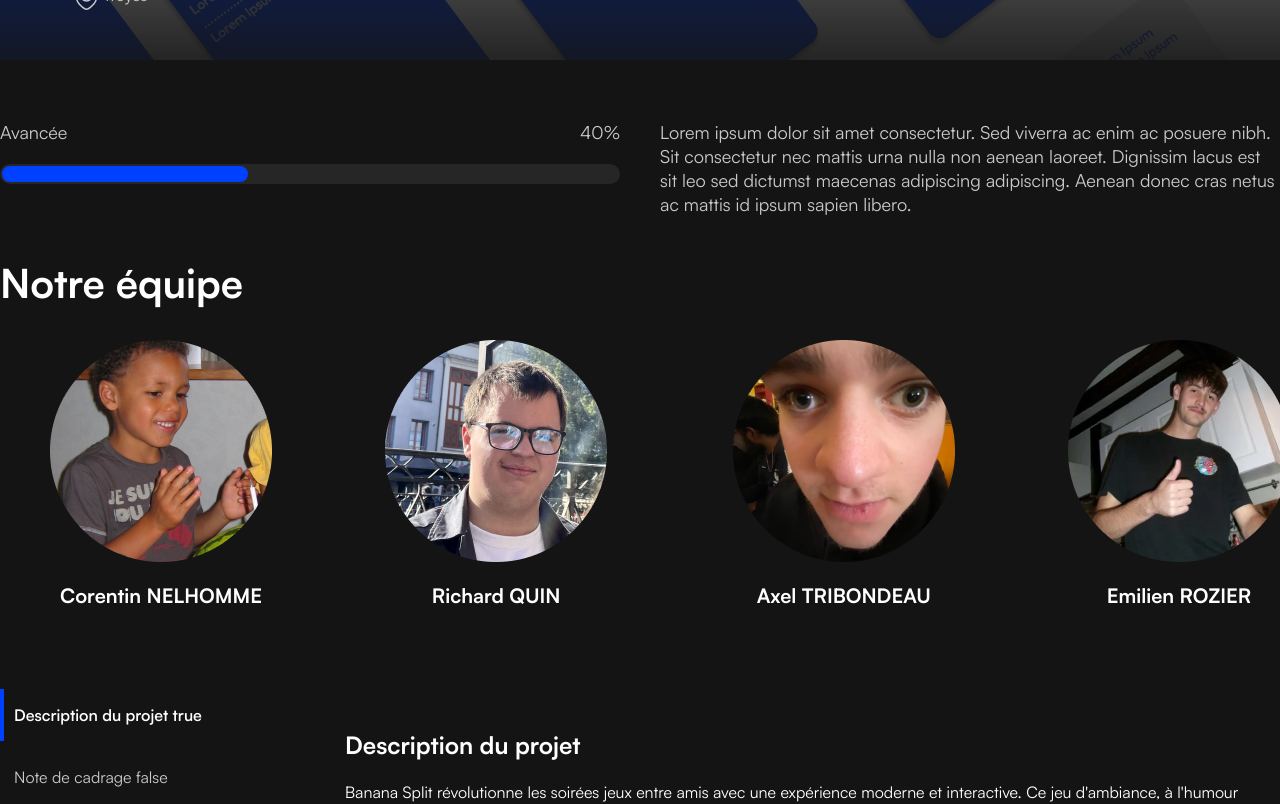
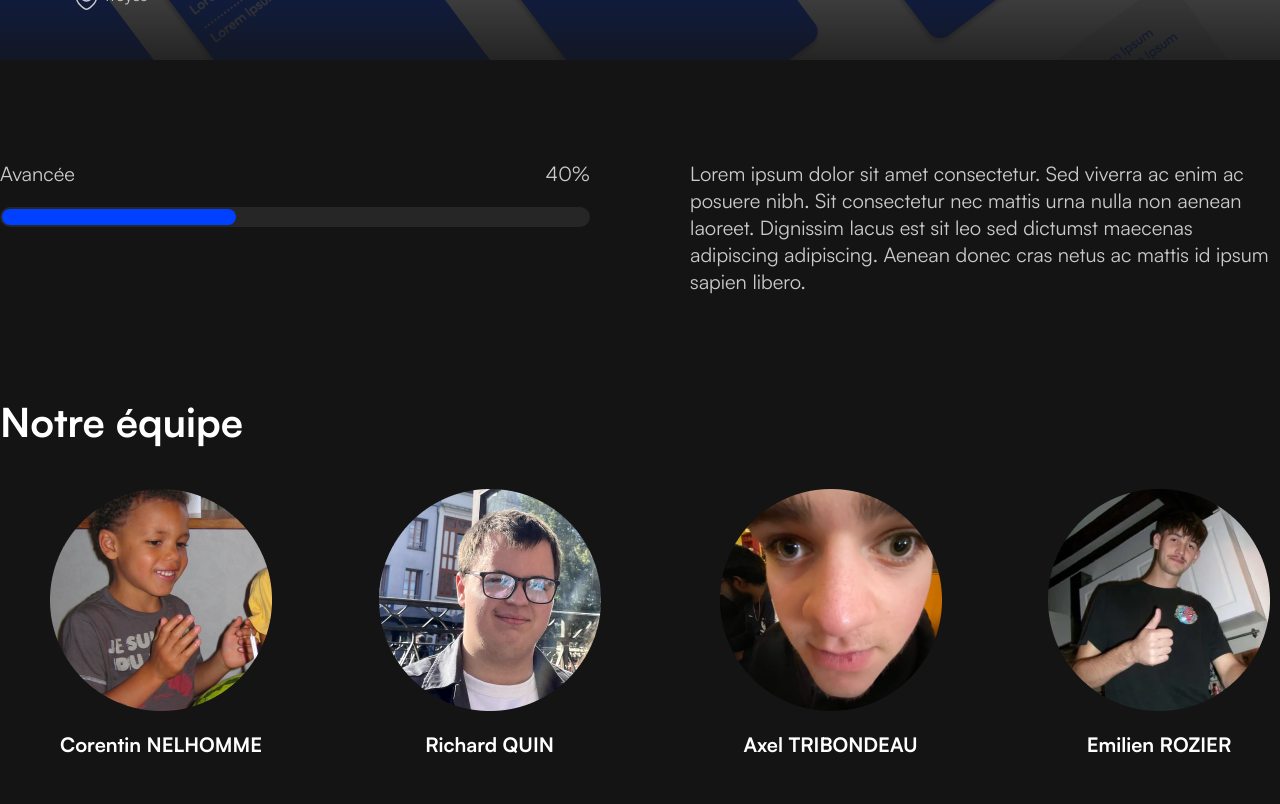
Before and after one commit to D3ller/NuxtBlancMangeCoco, a Vue app in the folder kickstarter/: page / in a window 1280 px wide. Shown: the part 500-1304 px from the top of the page. Built offline with nearby package versions, Linux system fonts and the light colour scheme.

Commit message:
style: margins & font sizes

```diff
--- a/kickstarter/src/components/Team.vue
+++ b/kickstarter/src/components/Team.vue
@@ -1,5 +1,5 @@
 <template>
-    <div>
+    <div class="section">
         <h2>Notre équipe</h2>
         <ul>
             <li>
@@ -24,17 +24,20 @@
 
 <style scoped>
 
+.section {
+    padding-bottom: 75px;
+}
+
 h2 {
     font-weight: bold;
     font-size: 40px;
-    margin-bottom: 30px;
+    margin-bottom: 40px;
     color: var(--text-color);
 }
 
 h3 {
     margin-top: 20px;
     color: var(--text-color);
-
 }
 
 h3,span {
@@ -44,7 +47,6 @@ h3,span {
 
 ul {
     display: flex;
-    width: 100%;
     justify-content: space-between;
     margin: 0 10px;
 }
--- a/kickstarter/src/components/avance.vue
+++ b/kickstarter/src/components/avance.vue
@@ -10,13 +10,18 @@ let progress = ref(40)
     <div class="avance-grid">
       <div class="avance-item first">
         <div class="avance-text-container bigger"><p class="avance-text">Avancée</p>
-          <p class="avance-text">{{ progress }}%</p></div>
+          <p class="avance-text">{{ progress }}%</p>
+        </div>
         <Progressbar :progress="progress"></Progressbar>
       </div>
-      <div class="avance-item"><p class="avance-text">Lorem ipsum dolor sit amet consectetur. Sed viverra ac enim ac
-        posuere nibh. Sit consectetur nec mattis urna
-        nulla non aenean laoreet. Dignissim lacus est sit leo sed dictumst maecenas adipiscing adipiscing. Aenean donec
-        cras netus ac mattis id ipsum sapien libero.</p></div>
+      <div class="avance-item">
+        <p class="avance-text">
+          Lorem ipsum dolor sit amet consectetur. Sed viverra ac enim ac
+          posuere nibh. Sit consectetur nec mattis urna
+          nulla non aenean laoreet. Dignissim lacus est sit leo sed dictumst maecenas adipiscing adipiscing. Aenean donec
+          cras netus ac mattis id ipsum sapien libero.
+        </p>
+      </div>
     </div>
   </section>
 </template>
@@ -25,8 +30,8 @@ let progress = ref(40)
 .avance-grid {
   display: grid;
   grid-template-columns: repeat(12, minmax(0, 1fr));
-  gap: 40px;
-  margin-bottom: 40px;
+  gap: 100px;
+  margin: 100px 0;
 }
 
 .avance-item {
@@ -45,11 +50,11 @@ let progress = ref(40)
 }
 
 .avance-text {
-  font-size: 18px;
+  font-size: 20px;
   color: var(--gray-color);
 }
 
 .bigger {
-  font-size: 20px;
+  font-size: 26px;
 }
 </style>
--- a/kickstarter/src/components/changelog.vue
+++ b/kickstarter/src/components/changelog.vue
@@ -43,6 +43,11 @@ let scrollInside = (e) => {
   color: white;
   overflow-y: scroll;
   height: 100vh;
+  font-size: 20px;
+}
+
+.title {
+  font-size: 40px;
 }
 
 .aside-content::-webkit-scrollbar {
--- a/kickstarter/src/components/item/asideItem.vue
+++ b/kickstarter/src/components/item/asideItem.vue
@@ -8,7 +8,6 @@ const props = withDefaults(defineProps<{ title: string; active: boolean }>(), {
 <template>
 <div class="aside-item" :class="{active}">
   {{props.title}}
-  {{active}}
 </div>
 </template>
 
@@ -25,5 +24,6 @@ const props = withDefaults(defineProps<{ title: string; active: boolean }>(), {
   color: white !important;
   border-color: var(--theme-color);
   font-weight: 600;
+  font-size: 20px;
 }
 </style>
```
